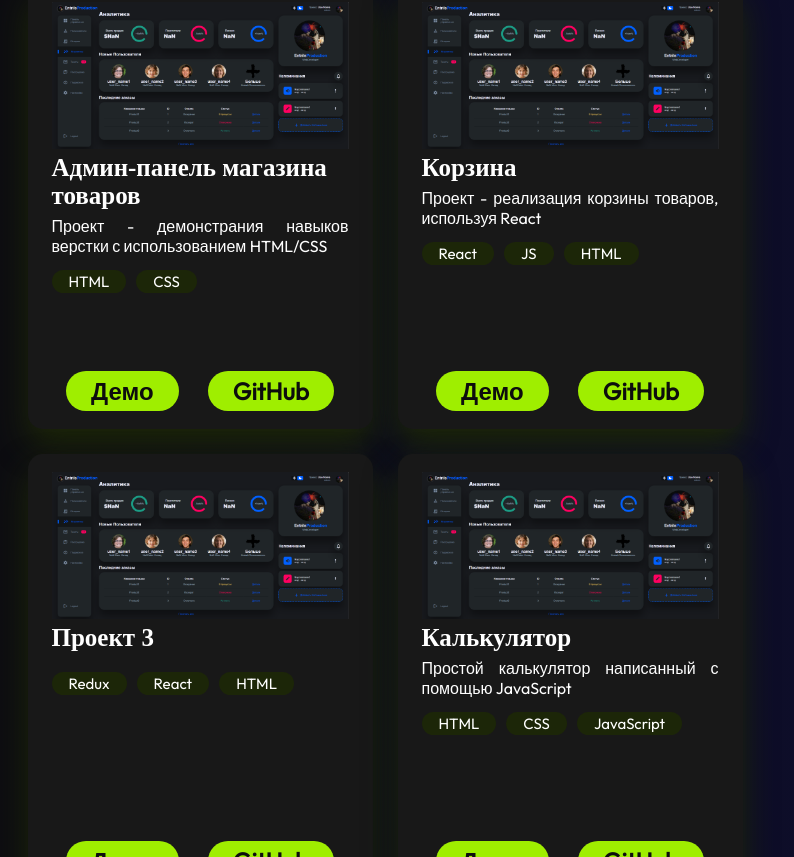
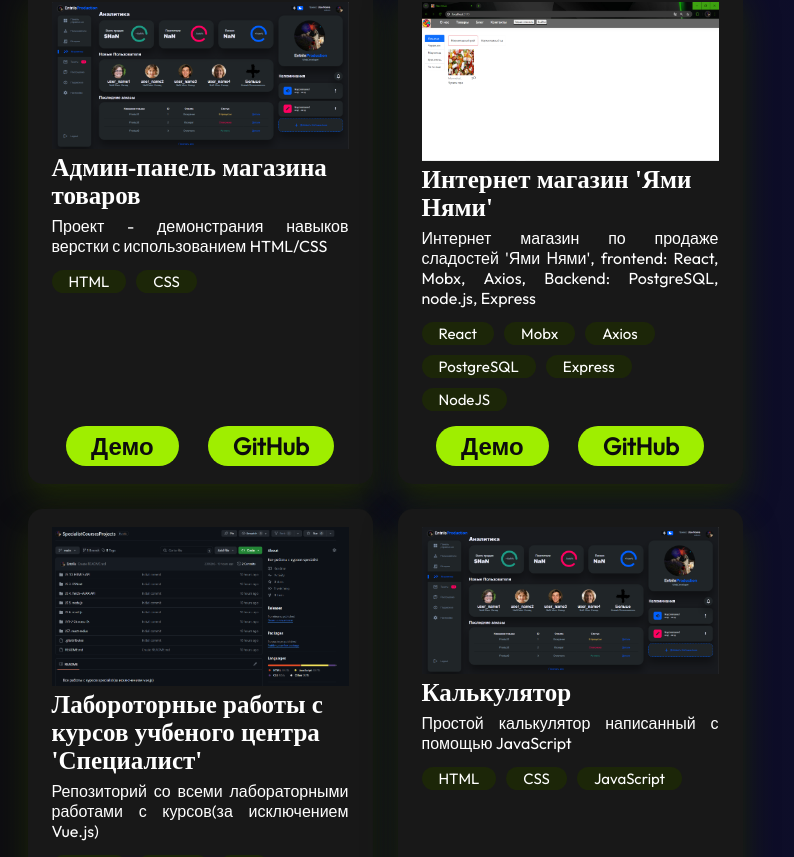
Before and after one commit to Entrils/portfolio, a React (Vite) app: page / in a window 1280 px wide. Shown: the part 2043-2900 px from the top of the page, without its empty margins (255-1049 px from the left). Built offline with nearby package versions, Linux system fonts and the light colour scheme.

Commit message:
Projects changes
Some projects changes

```diff
--- a/src/components/Contact/Contact.module.css
+++ b/src/components/Contact/Contact.module.css
@@ -3,7 +3,7 @@
 .container{
     color: var(--color-text);
     margin-top: 220px;
-    background-color: var(--color-secondary);
+    background-color: var(--color-skillscont);
     display: flex;
     flex-direction: row;
     justify-content: space-between;
--- a/src/components/Projects/ProjectCard.module.css
+++ b/src/components/Projects/ProjectCard.module.css
@@ -9,8 +9,8 @@
     padding: 18px 24px;
     max-width: 345px;
     min-width: 345px;
-    max-height: 445px;
-    min-height: 445px;
+    max-height: 500px;
+    min-height: 500px;
 }
 
 .image{
--- a/src/data/projects.json
+++ b/src/data/projects.json
@@ -8,20 +8,20 @@
         "source": "https://github.com/Entrils/AdminPanelDesign"
     },
     {
-        "title": "Корзина",
-        "imageSrc": "projects/project.png",
-        "description": "Проект - реализация корзины товаров, используя React",
-        "skills": ["React", "JS", "HTML"],
+        "title": "Интернет магазин 'Ями Нями'",
+        "imageSrc": "projects/yamiNyami.png",
+        "description": "Интернет магазин по продаже сладостей 'Ями Нями', frontend: React, Mobx, Axios, Backend: PostgreSQL, node.js, Express",
+        "skills": ["React", "Mobx", "Axios", "PostgreSQL", "Express", "NodeJS"],
         "demo": "",
-        "source": ""
+        "source": "https://github.com/Entrils/InternetShop"
     },
     {
-        "title": "Проект 3",
-        "imageSrc": "projects/project.png",
-        "description": "",
-        "skills": ["Redux","React","HTML"],
-        "demo": "",
-        "source": ""
+        "title": "Лабороторные работы с курсов учбеного центра 'Специалист'",
+        "imageSrc": "projects/specialistCourses.png",
+        "description": "Репозиторий со всеми лабораторными работами с курсов(за исключением Vue.js)",
+        "skills": ["Redux","React","JS","NodeJS"],
+        "demo": "https://github.com/Entrils/SpecialistCoursesProjects",
+        "source": "https://github.com/Entrils/SpecialistCoursesProjects"
     },
     {
         "title": "Калькулятор",
```
Also changed, not shown: assets/projects/specialistCourses.png (added), assets/projects/yamiNyami.png (added).
